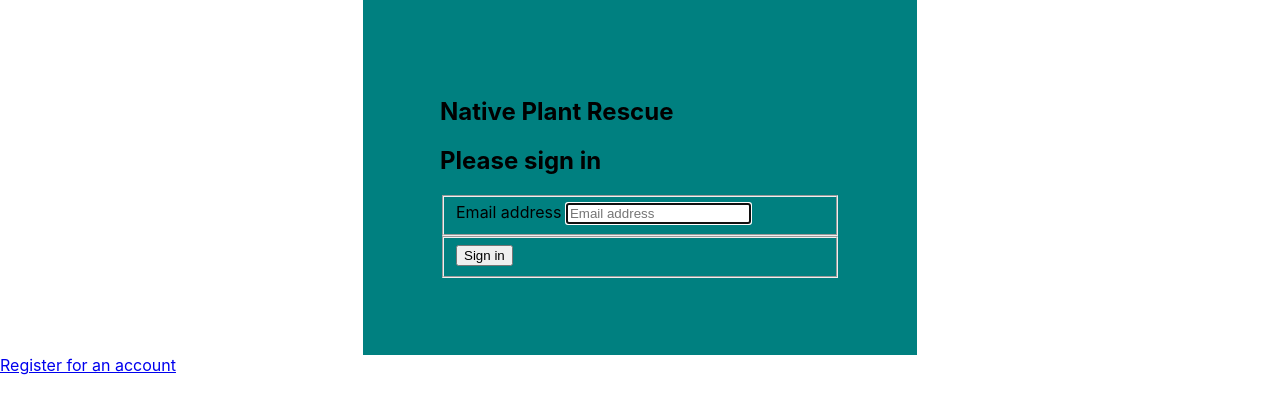
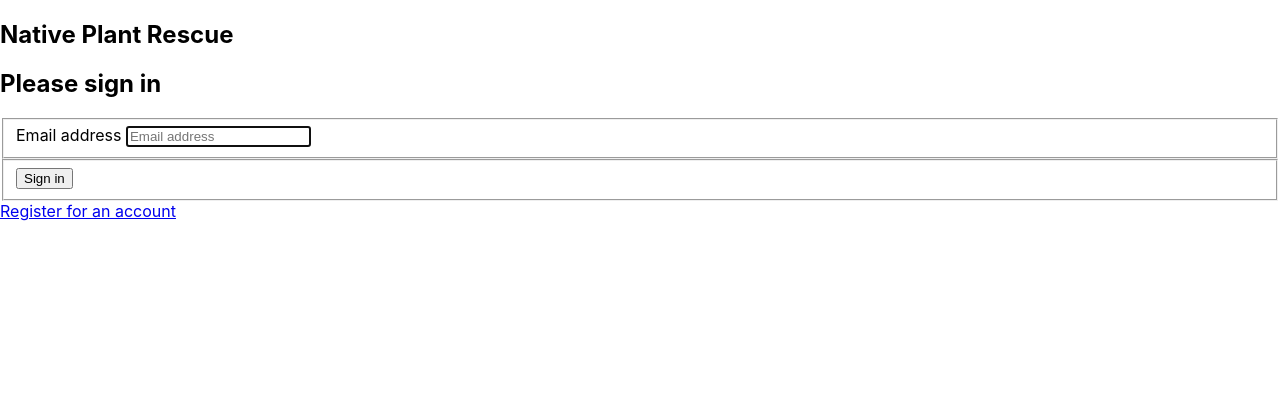
Before and after one commit to kylieanyce/native-plant-rescue, a React (Create React App) app: page /login in a window 1280 px wide. Shown: the top 414 px of the page. Built offline with nearby package versions, Linux system fonts and the light colour scheme.

Commit message:
fixed some CSS naming issues

```diff
--- a/src/components/plants/Identify.css
+++ b/src/components/plants/Identify.css
@@ -1,4 +1,4 @@
-form {
+.innerIdentifyForm {
     border: teal 2px solid;
     background-color: teal;
     padding: 75px;
--- a/src/components/plants/IdentifyForm.js
+++ b/src/components/plants/IdentifyForm.js
@@ -9,7 +9,7 @@ export const IdentifyForm = () => {
     return (
         <div className="outerIdentifyForm">
             <div className="identifyForm">
-                <form>
+                <form className="innerIdentifyForm">
                     <input type="file" multiple />
                     <button onClick={sendIdentification} type="button">OK</button>
                 </form>
--- a/src/components/plants/SelectPlant.css
+++ b/src/components/plants/SelectPlant.css
@@ -12,6 +12,6 @@
     display: flex;
     flex-wrap: wrap;
 }
-img {
+.selectImage {
     max-width: 400px;
 }
--- a/src/components/plants/SelectPlant.js
+++ b/src/components/plants/SelectPlant.js
@@ -26,7 +26,7 @@ export const SelectPlantCard = ({ plant }) => {
             <h4>Scientific Name: {plant.plant_details.scientific_name}</h4>
             {plantCommonNames !== null ? <p>Common Name: {plantCommonNames.map(item => item).join(", ")}</p> : ""}
             <p>{plant.plant_details.wiki_description.value}</p>
-            <img src={plant?.similar_images[0].url}></img>
+            <img className="selectImage" src={plant?.similar_images[0].url}></img>
             <button onClick={handleCreatePost}>This is my plant!</button>
         </div>
     )
```
